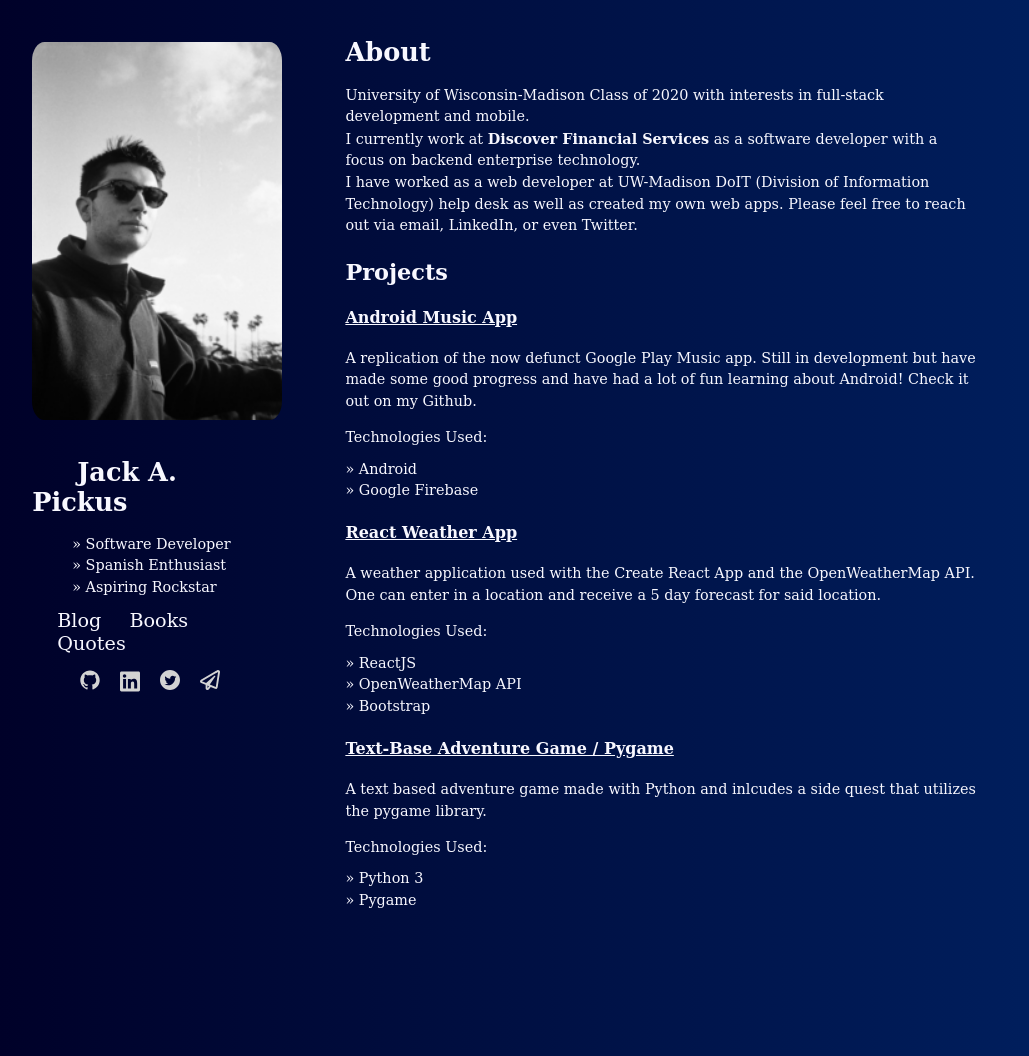
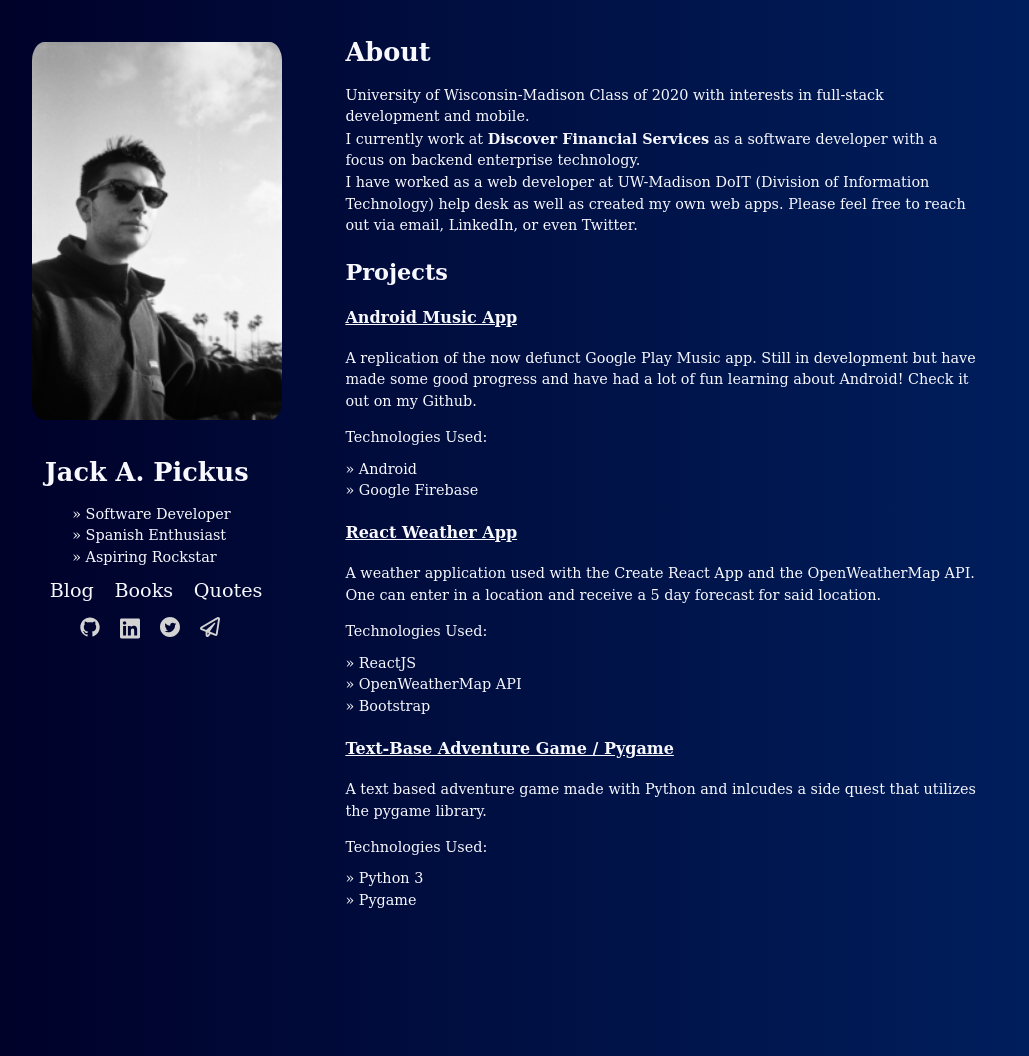
Before and after one commit to jackpickus/jackpickus.github.io, a Jekyll site: the page built from index.html, in a window 1280 px wide. Shown: the whole page, without its empty margins (39-1068 px from the left). Built offline with Jekyll 4.4.1, drawn with Linux system fonts in a browser that asks for light colours.

Commit message:
Fixed header styling

```diff
--- a/_sass/main.scss
+++ b/_sass/main.scss
@@ -8,7 +8,7 @@ body {
 
 header {
   width: 250px;
-  height: 860px;
+  height: 950px;
   padding: 2% 5% 5% 5%;
   position: relative;
   float: left;
@@ -29,7 +29,6 @@ h1 {
 
 #name {
   padding: 5%;
-  padding-left: 18%;
 }
 
 .main {
@@ -76,8 +75,7 @@ blockquote cite {
 
 .link {
   font-size: 1.2rem;
-  // margin-left: 7%;
-  margin-left: 10%;
+  margin-left: 7%;
 }
 
 #job {
```
